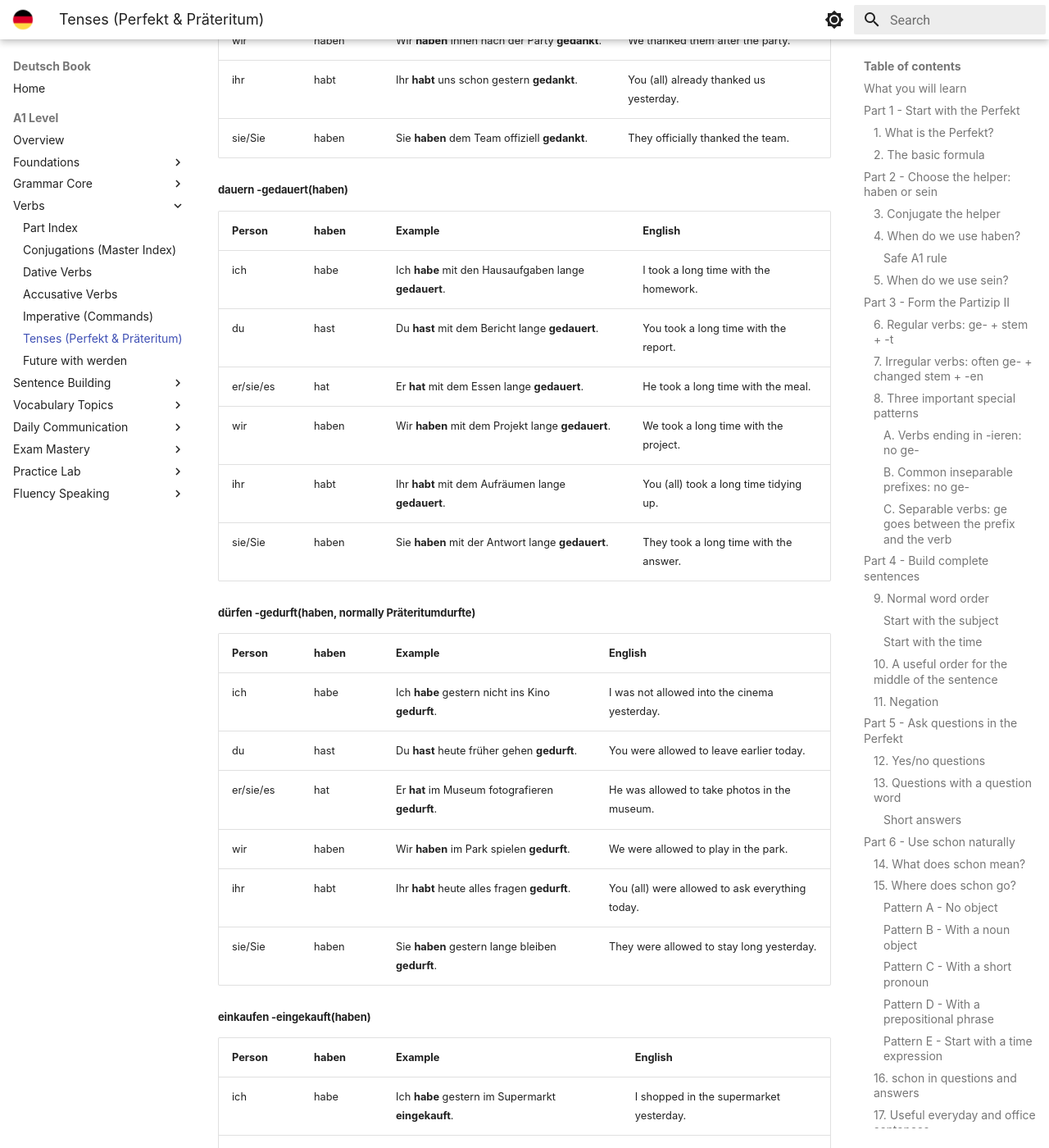
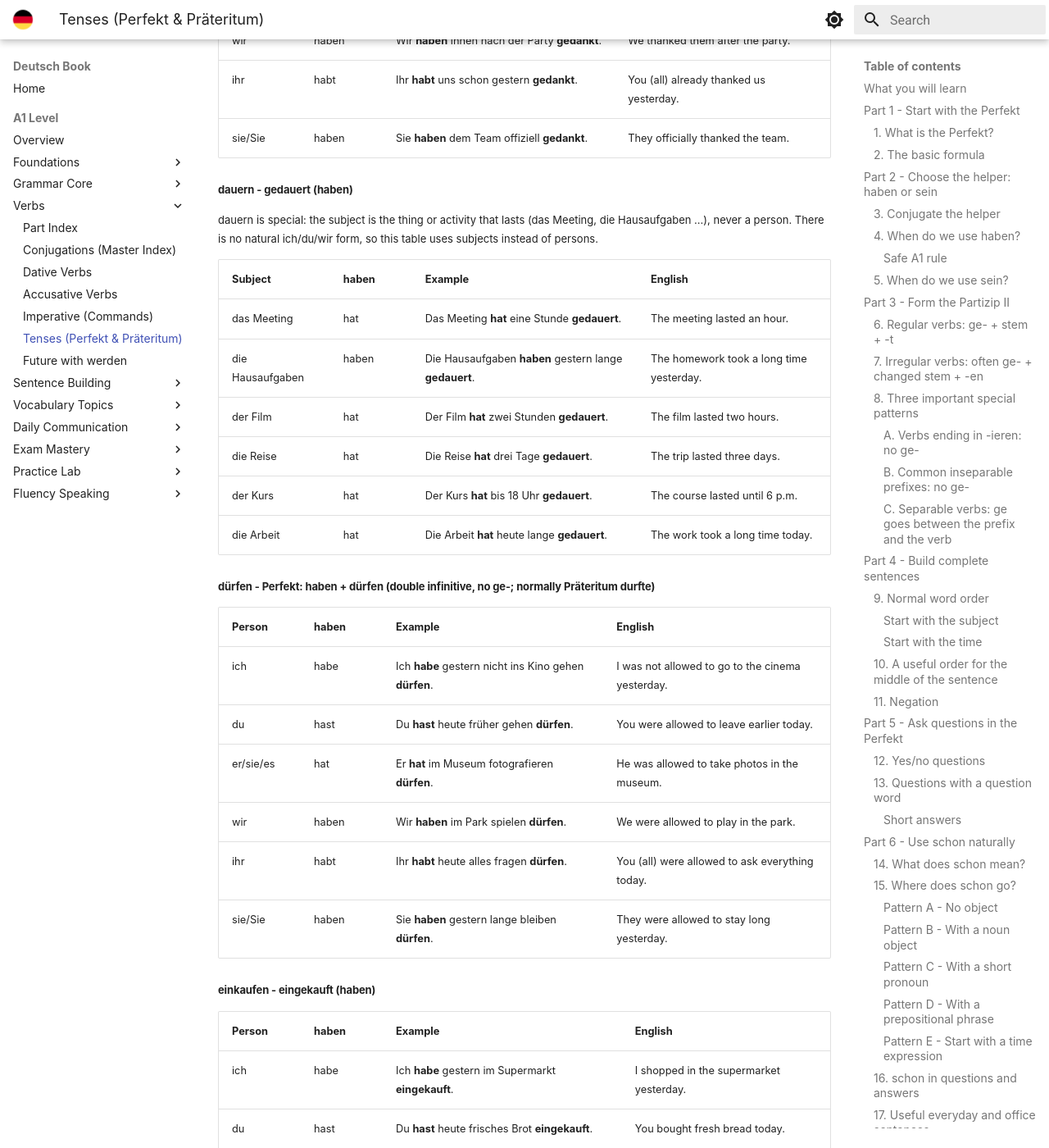
Before and after one commit to iHamex/deutsch-book, an MkDocs documentation site: the page built from docs/levels/A1/03-Verbs/05-tenses.md, in a window 1280 px wide and 1400 px high, scrolled down 24341 px. Shown: the whole window at 82% size. Built offline with MkDocs 1.6.1 and Material for MkDocs 9.7.7, drawn with Linux system fonts in a browser that asks for light colours; some of the changed text lies outside the part shown.

Commit message:
Fix German errors in Perfekt reference, heading spacing, and stale refs
Corrects wrong German in the expanded Perfekt reference (modal double
infinitives, impersonal dauern, split separable particles, bad
collocations) and preserves heading whitespace that flex anchor icons
were collapsing. Also cleans leftover stale text and line references.

```diff
--- a/docs/levels/A1/03-Verbs/05-tenses.md
+++ b/docs/levels/A1/03-Verbs/05-tenses.md
@@ -755,7 +755,7 @@ How to read each table: the **Person** column gives the subject, the **haben** /
 
 | Person | haben | Example | English |
 |---|---|---|---|
-| ich | habe | Ich **habe** heute Kuchen mit **gebracht**. | I brought cake today. |
+| ich | habe | Ich **habe** heute Kuchen **gebracht**. | I brought cake today. |
 | du | hast | Du **hast** gestern die Bücher **gebracht**. | You brought the books yesterday. |
 | er/sie/es | hat | Er **hat** seiner Mutter Blumen **gebracht**. | He brought his mother flowers. |
 | wir | haben | Wir **haben** zur Party Salat **gebracht**. | We brought salad to the party. |
@@ -775,25 +775,27 @@ How to read each table: the **Person** column gives the subject, the **haben** /
 
 #### dauern - **gedauert** (haben)
 
-| Person | haben | Example | English |
-|---|---|---|---|
-| ich | habe | Ich **habe** mit den Hausaufgaben lange **gedauert**. | I took a long time with the homework. |
-| du | hast | Du **hast** mit dem Bericht lange **gedauert**. | You took a long time with the report. |
-| er/sie/es | hat | Er **hat** mit dem Essen lange **gedauert**. | He took a long time with the meal. |
-| wir | haben | Wir **haben** mit dem Projekt lange **gedauert**. | We took a long time with the project. |
-| ihr | habt | Ihr **habt** mit dem Aufräumen lange **gedauert**. | You (all) took a long time tidying up. |
-| sie/Sie | haben | Sie **haben** mit der Antwort lange **gedauert**. | They took a long time with the answer. |
-
-#### dürfen - **gedurft** (haben, normally Präteritum **durfte**)
-
-| Person | haben | Example | English |
-|---|---|---|---|
-| ich | habe | Ich **habe** gestern nicht ins Kino **gedurft**. | I was not allowed into the cinema yesterday. |
-| du | hast | Du **hast** heute früher gehen **gedurft**. | You were allowed to leave earlier today. |
-| er/sie/es | hat | Er **hat** im Museum fotografieren **gedurft**. | He was allowed to take photos in the museum. |
-| wir | haben | Wir **haben** im Park spielen **gedurft**. | We were allowed to play in the park. |
-| ihr | habt | Ihr **habt** heute alles fragen **gedurft**. | You (all) were allowed to ask everything today. |
-| sie/Sie | haben | Sie **haben** gestern lange bleiben **gedurft**. | They were allowed to stay long yesterday. |
+dauern is special: the subject is the thing or activity that lasts (das Meeting, die Hausaufgaben ...), never a person. There is no natural ich/du/wir form, so this table uses subjects instead of persons.
+
+| Subject | haben | Example | English |
+|---|---|---|---|
+| das Meeting | hat | Das Meeting **hat** eine Stunde **gedauert**. | The meeting lasted an hour. |
+| die Hausaufgaben | haben | Die Hausaufgaben **haben** gestern lange **gedauert**. | The homework took a long time yesterday. |
+| der Film | hat | Der Film **hat** zwei Stunden **gedauert**. | The film lasted two hours. |
+| die Reise | hat | Die Reise **hat** drei Tage **gedauert**. | The trip lasted three days. |
+| der Kurs | hat | Der Kurs **hat** bis 18 Uhr **gedauert**. | The course lasted until 6 p.m. |
+| die Arbeit | hat | Die Arbeit **hat** heute lange **gedauert**. | The work took a long time today. |
+
+#### dürfen - Perfekt: **haben + dürfen** (double infinitive, no ge-; normally Präteritum **durfte**)
+
+| Person | haben | Example | English |
+|---|---|---|---|
+| ich | habe | Ich **habe** gestern nicht ins Kino gehen **dürfen**. | I was not allowed to go to the cinema yesterday. |
+| du | hast | Du **hast** heute früher gehen **dürfen**. | You were allowed to leave earlier today. |
+| er/sie/es | hat | Er **hat** im Museum fotografieren **dürfen**. | He was allowed to take photos in the museum. |
+| wir | haben | Wir **haben** im Park spielen **dürfen**. | We were allowed to play in the park. |
+| ihr | habt | Ihr **habt** heute alles fragen **dürfen**. | You (all) were allowed to ask everything today. |
+| sie/Sie | haben | Sie **haben** gestern lange bleiben **dürfen**. | They were allowed to stay long yesterday. |
 
 #### einkaufen - **eingekauft** (haben)
 
@@ -1042,8 +1044,8 @@ How to read each table: the **Person** column gives the subject, the **haben** /
 | Person | haben | Example | English |
 |---|---|---|---|
 | ich | habe | Ich **habe** gestern Brot vom Bäcker **geholt**. | I fetched bread from the bakery yesterday. |
-| du | hast | Du **hast** heute die Kinder ab **geholt**. | You picked up the children today. |
-| er/sie/es | hat | Er **hat** uns vom Bahnhof ab **geholt**. | He picked us up from the station. |
+| du | hast | Du **hast** heute die Kinder vom Kindergarten **geholt**. | You picked up the children from kindergarten today. |
+| er/sie/es | hat | Er **hat** uns gestern vom Bahnhof **geholt**. | He picked us up from the station yesterday. |
 | wir | haben | Wir **haben** Pizza für alle **geholt**. | We got pizza for everyone. |
 | ihr | habt | Ihr **habt** schon die Tickets **geholt**. | You (all) already got the tickets. |
 | sie/Sie | haben | Sie **haben** gestern Hilfe **geholt**. | They got help yesterday. |
@@ -1092,16 +1094,16 @@ How to read each table: the **Person** column gives the subject, the **haben** /
 | ihr | seid | Ihr **seid** gestern alle **gekommen**. | You (all) all came yesterday. |
 | sie/Sie | sind | Sie **sind** heute schon früh **gekommen**. | They already came early today. |
 
-#### können - **gekonnt** (haben, normally Präteritum **konnte**)
-
-| Person | haben | Example | English |
-|---|---|---|---|
-| ich | habe | Ich **habe** gestern nicht schwimmen **gekonnt**. | I was not able to swim yesterday. |
-| du | hast | Du **hast** heute alles **gekonnt**. | You were able to do everything today. |
-| er/sie/es | hat | Er **hat** gut Deutsch **gekonnt**. | He was able to speak German well. |
-| wir | haben | Wir **haben** gestern kommen **gekonnt**. | We were able to come yesterday. |
-| ihr | habt | Ihr **habt** heute helfen **gekonnt**. | You (all) were able to help today. |
-| sie/Sie | haben | Sie **haben** gestern nichts **gekonnt**. | They were not able to do anything yesterday. |
+#### können - Perfekt: **haben + können** (double infinitive, no ge-; normally Präteritum **konnte**)
+
+| Person | haben | Example | English |
+|---|---|---|---|
+| ich | habe | Ich **habe** gestern nicht schwimmen **können**. | I was not able to swim yesterday. |
+| du | hast | Du **hast** heute alles machen **können**. | You were able to do everything today. |
+| er/sie/es | hat | Er **hat** gut Deutsch sprechen **können**. | He was able to speak German well. |
+| wir | haben | Wir **haben** gestern kommen **können**. | We were able to come yesterday. |
+| ihr | habt | Ihr **habt** heute helfen **können**. | You (all) were able to help today. |
+| sie/Sie | haben | Sie **haben** gestern nichts tun **können**. | They were not able to do anything yesterday. |
 
 #### lassen - **gelassen** (haben)
 
@@ -1213,16 +1215,16 @@ How to read each table: the **Person** column gives the subject, the **haben** /
 | ihr | habt | Ihr **habt** das Spiel schon immer **gemocht**. | You (all) always liked the game. |
 | sie/Sie | haben | Sie **haben** gestern alles **gemocht**. | They liked everything yesterday. |
 
-#### müssen - **gemusst** (haben, normally Präteritum **musste**)
-
-| Person | haben | Example | English |
-|---|---|---|---|
-| ich | habe | Ich **habe** gestern arbeiten **gemusst**. | I had to work yesterday. |
-| du | hast | Du **hast** heute früh aufstehen **gemusst**. | You had to get up early today. |
-| er/sie/es | hat | Er **hat** viel lernen **gemusst**. | He had to learn a lot. |
-| wir | haben | Wir **haben** zu Hause bleiben **gemusst**. | We had to stay at home. |
-| ihr | habt | Ihr **habt** schon gehen **gemusst**. | You (all) already had to go. |
-| sie/Sie | haben | Sie **haben** gestern warten **gemusst**. | They had to wait yesterday. |
+#### müssen - Perfekt: **haben + müssen** (double infinitive, no ge-; normally Präteritum **musste**)
+
+| Person | haben | Example | English |
+|---|---|---|---|
+| ich | habe | Ich **habe** gestern arbeiten **müssen**. | I had to work yesterday. |
+| du | hast | Du **hast** heute früh aufstehen **müssen**. | You had to get up early today. |
+| er/sie/es | hat | Er **hat** viel lernen **müssen**. | He had to learn a lot. |
+| wir | haben | Wir **haben** zu Hause bleiben **müssen**. | We had to stay at home. |
+| ihr | habt | Ihr **habt** schon gehen **müssen**. | You (all) already had to go. |
+| sie/Sie | haben | Sie **haben** gestern warten **müssen**. | They had to wait yesterday. |
 
 #### nachschlagen - **nachgeschlagen** (haben)
 
@@ -1389,16 +1391,16 @@ How to read each table: the **Person** column gives the subject, the **haben** /
 | ihr | seid | Ihr **seid** heute pünktlich **gewesen**. | You (all) were on time today. |
 | sie/Sie | sind | Sie **sind** gestern schon da **gewesen**. | They were already there yesterday. |
 
-#### sollen - **gesollt** (haben, normally Präteritum **sollte**)
-
-| Person | haben | Example | English |
-|---|---|---|---|
-| ich | habe | Ich **habe** gestern anrufen **gesollt**. | I was supposed to call yesterday. |
-| du | hast | Du **hast** heute kommen **gesollt**. | You were supposed to come today. |
-| er/sie/es | hat | Er **hat** alles machen **gesollt**. | He was supposed to do everything. |
-| wir | haben | Wir **haben** früh gehen **gesollt**. | We were supposed to leave early. |
-| ihr | habt | Ihr **habt** schon da sein **gesollt**. | You (all) were supposed to already be there. |
-| sie/Sie | haben | Sie **haben** gestern helfen **gesollt**. | They were supposed to help yesterday. |
+#### sollen - Perfekt: **haben + sollen** (double infinitive, no ge-; normally Präteritum **sollte**)
+
+| Person | haben | Example | English |
+|---|---|---|---|
+| ich | habe | Ich **habe** gestern anrufen **sollen**. | I was supposed to call yesterday. |
+| du | hast | Du **hast** heute kommen **sollen**. | You were supposed to come today. |
+| er/sie/es | hat | Er **hat** alles machen **sollen**. | He was supposed to do everything. |
+| wir | haben | Wir **haben** früh gehen **sollen**. | We were supposed to leave early. |
+| ihr | habt | Ihr **habt** schon da sein **sollen**. | You (all) were supposed to already be there. |
+| sie/Sie | haben | Sie **haben** gestern helfen **sollen**. | They were supposed to help yesterday. |
 
 #### spielen - **gespielt** (haben)
 
@@ -1471,8 +1473,8 @@ How to read each table: the **Person** column gives the subject, the **haben** /
 | Person | haben | Example | English |
 |---|---|---|---|
 | ich | habe | Ich **habe** gestern Sport **getrieben**. | I did sport yesterday. |
-| du | hast | Du **hast** heute Yoga **getrieben**. | You did yoga today. |
-| er/sie/es | hat | Er **hat** viel Fußball **getrieben**. | He played a lot of football. |
+| du | hast | Du **hast** heute im Park Sport **getrieben**. | You did sport in the park today. |
+| er/sie/es | hat | Er **hat** am Morgen Sport **getrieben**. | He did sport in the morning. |
 | wir | haben | Wir **haben** zusammen Sport **getrieben**. | We did sport together. |
 | ihr | habt | Ihr **habt** schon immer Sport **getrieben**. | You (all) always did sport. |
 | sie/Sie | haben | Sie **haben** gestern Sport **getrieben**. | They did sport yesterday. |
@@ -1551,7 +1553,7 @@ How to read each table: the **Person** column gives the subject, the **haben** /
 | du | hast | Du **hast** heute lange **gewartet**. | You waited long today. |
 | er/sie/es | hat | Er **hat** am Bahnhof eine Stunde **gewartet**. | He waited an hour at the station. |
 | wir | haben | Wir **haben** zusammen auf Anna **gewartet**. | We waited together for Anna. |
-| ihr | habt | Ihr **habt** schon seit 8 Uhr **gewartet**. | You (all) already waited since 8 o'clock. |
+| ihr | habt | Ihr **habt** heute schon eine Stunde **gewartet**. | You (all) already waited an hour today. |
 | sie/Sie | haben | Sie **haben** gestern draußen **gewartet**. | They waited outside yesterday. |
 
 #### wehtun - **wehgetan** (haben)
@@ -1620,16 +1622,16 @@ How to read each table: the **Person** column gives the subject, the **haben** /
 | ihr | habt | Ihr **habt** schon in Hamburg **gewohnt**. | You (all) already lived in Hamburg. |
 | sie/Sie | haben | Sie **haben** früher auf dem Land **gewohnt**. | They lived in the countryside before. |
 
-#### wollen - **gewollt** (haben, normally Präteritum **wollte**)
-
-| Person | haben | Example | English |
-|---|---|---|---|
-| ich | habe | Ich **habe** gestern schlafen **gewollt**. | I wanted to sleep yesterday. |
-| du | hast | Du **hast** heute kommen **gewollt**. | You wanted to come today. |
-| er/sie/es | hat | Er **hat** alles wissen **gewollt**. | He wanted to know everything. |
-| wir | haben | Wir **haben** früh gehen **gewollt**. | We wanted to leave early. |
-| ihr | habt | Ihr **habt** schon feiern **gewollt**. | You (all) already wanted to celebrate. |
-| sie/Sie | haben | Sie **haben** gestern bleiben **gewollt**. | They wanted to stay yesterday. |
+#### wollen - Perfekt: **haben + wollen** (double infinitive, no ge-; normally Präteritum **wollte**)
+
+| Person | haben | Example | English |
+|---|---|---|---|
+| ich | habe | Ich **habe** gestern schlafen **wollen**. | I wanted to sleep yesterday. |
+| du | hast | Du **hast** heute kommen **wollen**. | You wanted to come today. |
+| er/sie/es | hat | Er **hat** alles wissen **wollen**. | He wanted to know everything. |
+| wir | haben | Wir **haben** früh gehen **wollen**. | We wanted to leave early. |
+| ihr | habt | Ihr **habt** schon feiern **wollen**. | You (all) already wanted to celebrate. |
+| sie/Sie | haben | Sie **haben** gestern bleiben **wollen**. | They wanted to stay yesterday. |
 
 #### zeigen - **gezeigt** (haben)
 
@@ -1694,7 +1696,7 @@ Everything else in the tables above uses **haben** - your default helper.
 
 !!! note "Three honest footnotes"
     - **fahren**: use sein when you travel somewhere (Ich bin nach Berlin gefahren). Use haben when you drive a vehicle as the object (Ich habe das Auto gefahren).
-    - **Modal verbs** (können, müssen, wollen, dürfen, sollen, mögen): the tables show their Perfekt forms (hat gekonnt, hat gemusst ...), but at A1 you normally use the Präteritum instead: konnte, musste, wollte, durfte, sollte, mochte. See Part 7.
+    - **Modal verbs** (können, müssen, wollen, dürfen, sollen, mögen): with a second verb, Perfekt uses the double infinitive and drops ge- (Ich habe arbeiten müssen, not gemusst). The ge-forms (gekonnt, gemusst ...) only appear when the modal stands alone. At A1 you normally use the Präteritum instead: konnte, musste, wollte, durfte, sollte, mochte. See Part 7.
     - **möchten** has no past form of its own - for the past of "would like", use wollte (from wollen).
 
 ---
--- a/docs/media/custom.js
+++ b/docs/media/custom.js
@@ -203,6 +203,15 @@
                 vertical-align: middle;
             `;
 
+            // Wrap all existing content in a span first: flex removes whitespace
+            // between its items, so without this wrapper every heading with mixed
+            // text (e.g. `abfahren - **abgefahren** (sein)`) would lose its spaces.
+            const headingContent = document.createElement('span');
+            while (heading.firstChild) {
+                headingContent.appendChild(heading.firstChild);
+            }
+            heading.appendChild(headingContent);
+
             heading.style.display = 'flex';
             heading.style.alignItems = 'center';
 
```
Also changed, not shown: other parts of docs/levels/A1/03-Verbs/05-tenses.md (+3 -3 lines), docs/levels/A1/02-Grammar-Core/05-prepositions.md (+1 -1 lines), docs/levels/A1/07-Exam-Mastery/06-telc-sample-tests.md (+1 -1 lines), docs/levels/A1/08-Practice-Lab/04-daily-practice/2026-08-19-telc.md (+1 -1 lines), docs/levels/A1/09-Fluency-Speaking/AGENTS.md (+3 -3 lines).
